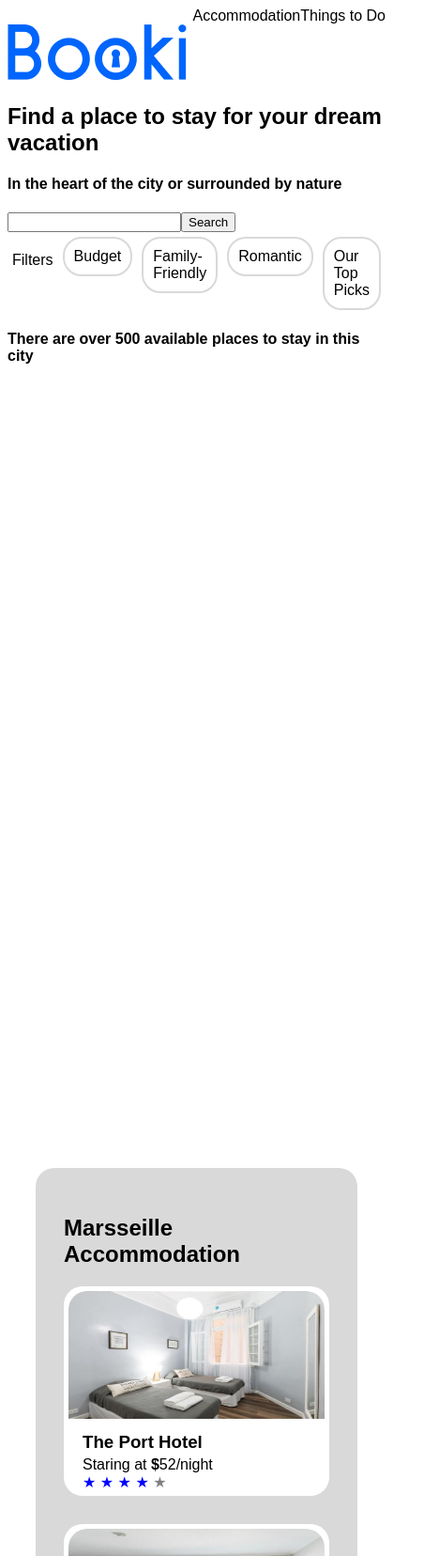
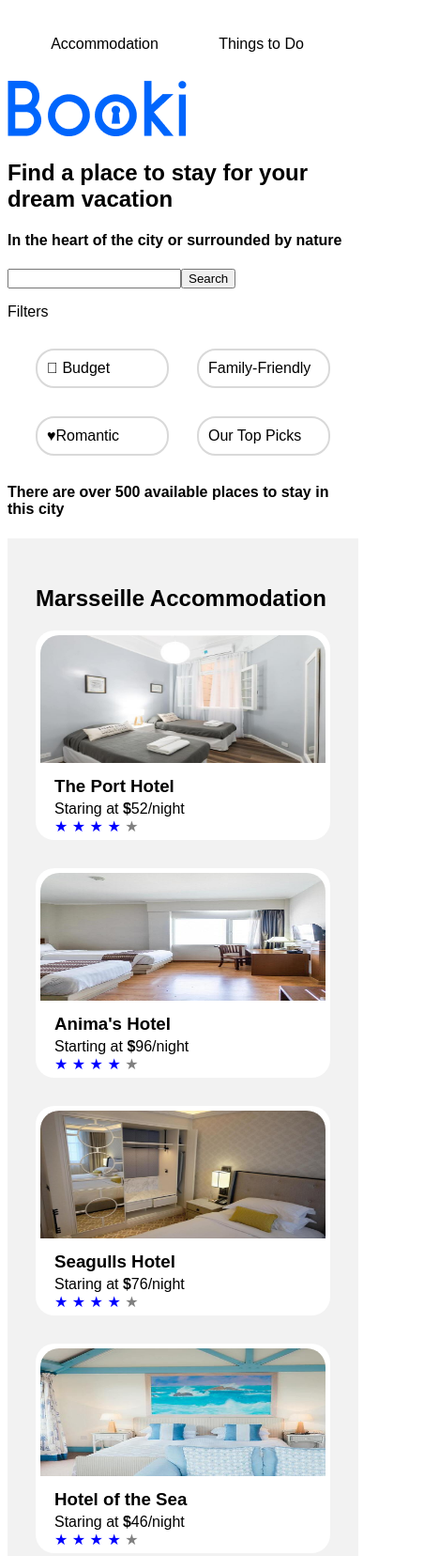
Before and after one commit to dcampos95/booki, a plain HTML site: page Home.html in a window 390 px wide. Shown: the top 1656 px of the page at 94% size, 452 px wide, since content can reach past the window. Drawn offline with Linux system fonts and the light colour scheme.

Commit message:
11/26 updates

```diff
--- a/Home.html
+++ b/Home.html
@@ -23,19 +23,13 @@
 			<h4>In the heart of the city or surrounded by nature</h4>
 			<form>
 				<img src="" /><input type="text" /><button>Search</button>
-				<section class="filter">
+				<section class="Filter">
 					<p>Filters</p>
-					<div>
-						<p class="filter-option">Budget</p>
-					</div>
-					<div>
-						<p class="filter-option">Family-Friendly</p>
-					</div>
-					<div>
-						<p class="filter-option">Romantic</p>
-					</div>
-					<div>
-						<p class="filter-option">Our Top Picks</p>
+					<div class="filter-options">
+						<span class="filter-option">&#xf53a; Budget</span>
+						<span class="filter-option">Family-Friendly</span>
+						<span class="filter-option">&heartsuit;Romantic</span>
+						<span class="filter-option">Our Top Picks</span>
 					</div>
 				</section>
 			</form>
--- a/style.css
+++ b/style.css
@@ -1,13 +1,12 @@
 body {
 	display: grid;
-	justify-content: space-between;
-	grid-template-rows: 2fr 4fr 4fr 1fr;
 	font-family: sans-serif;
 }
 .nav-options {
 	display: flex;
-	justify-content: space-between;
 	justify-content: end;
+	text-align: center;
+	gap: 20px;
 }
 .accommodation-and-popular {
 	display: grid;
@@ -15,21 +14,16 @@ body {
 	gap: 30px;
 	margin: 30px;
 }
-.accommodation {
-	background-color: #d9d9d9;
-	padding: 30px;
-	border-radius: 20px;
-}
+.accommodation,
 .popular {
 	background-color: #d9d9d9;
 	padding: 30px;
 	border-radius: 20px;
 }
 .things-to-do {
-	background-color: white;
 	width: 90%;
-	margin: 30px auto;
-	height: 700px;
+	margin: 0px auto;
+	padding: 30px;
 }
 .card {
 	background-color: white;
@@ -112,11 +106,6 @@ ul {
 	list-style-type: none;
 	padding-inline-start: 0px;
 }
-.filter {
-	display: flex;
-	margin: 5px;
-	gap: 10px;
-}
 .filter-option {
 	background-color: white;
 	border: 2px solid #d9d9d9;
@@ -125,6 +114,17 @@ ul {
 	margin: 0px;
 }
 @media screen and (max-width: 780px) {
+	.nav-options {
+		display: grid;
+		grid-template-columns: 1fr 1fr;
+		padding: 30px;
+	}
+	.filter-options {
+		display: grid;
+		grid-template-columns: 1fr 1fr;
+		gap: 30px;
+		margin: 30px;
+	}
 	.accommodation-and-popular,
 	.card-container-accommodation,
 	.card-container-popular,
@@ -132,9 +132,35 @@ ul {
 	.footer {
 		grid-template-columns: 1fr;
 	}
-}
-.things-to-do {
-	background-color: #d9d9d9;
+	.accommodation-and-popular {
+		margin: 0;
+		gap: 0;
+	}
+	.accommodation,
+	.popular {
+		border-radius: 0px;
+	}
+	.accommodation {
+		background-color: #f2f2f2;
+	}
+	.card-container-popular .card {
+		display: grid;
+		grid-template-columns: 1fr;
+	}
+	.card-container-popular img {
+		width: 100%;
+		height: 136px;
+		border-bottom-left-radius: 0px;
+		border-top-right-radius: 20px;
+	}
+	.card-container-ttd img {
+		height: 136px;
+	}
+	.footer {
+		width: 100%;
+		padding-left: 50px;
+		gap: 30px;
+	}
 }
 .star-filled {
 	color: blue;
```
